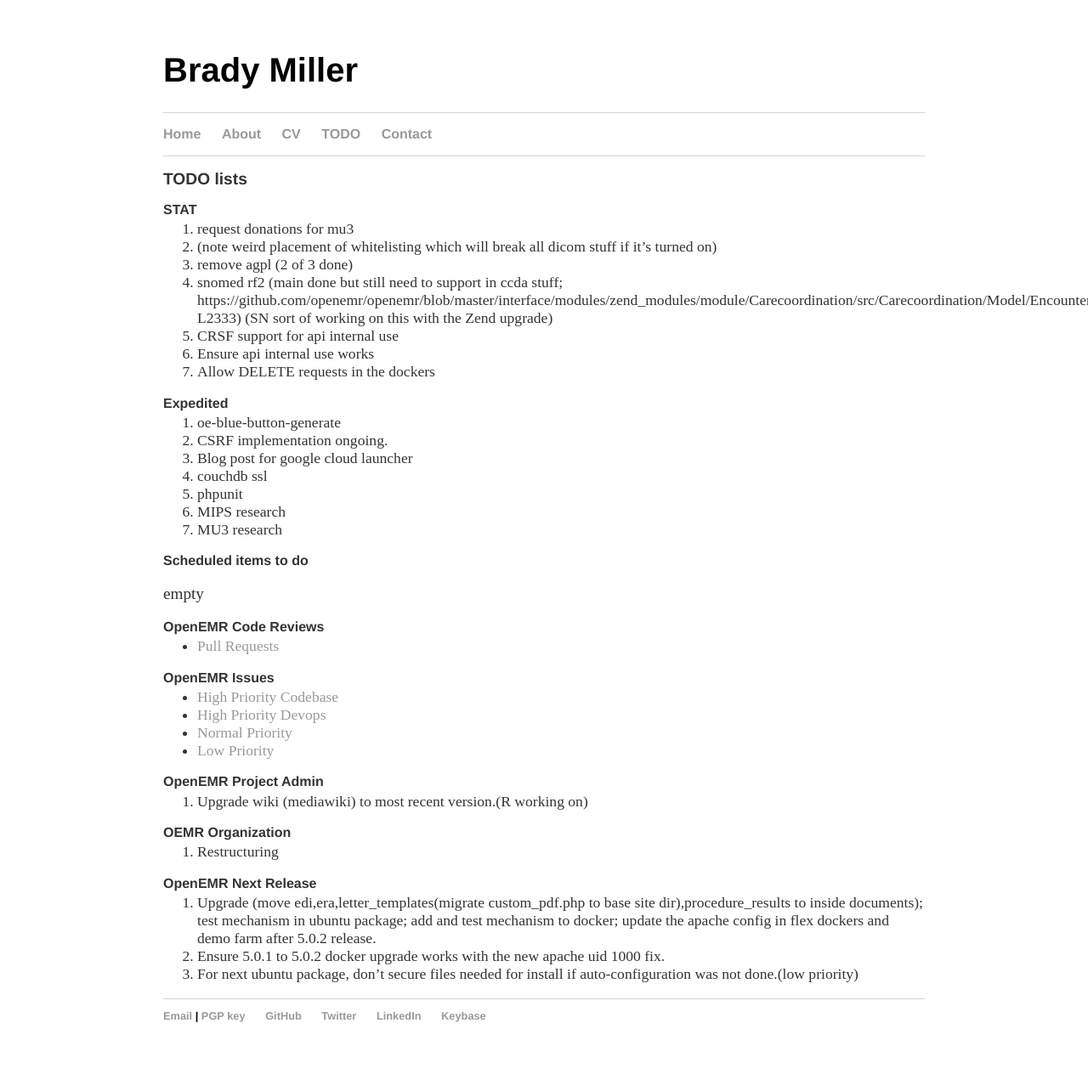
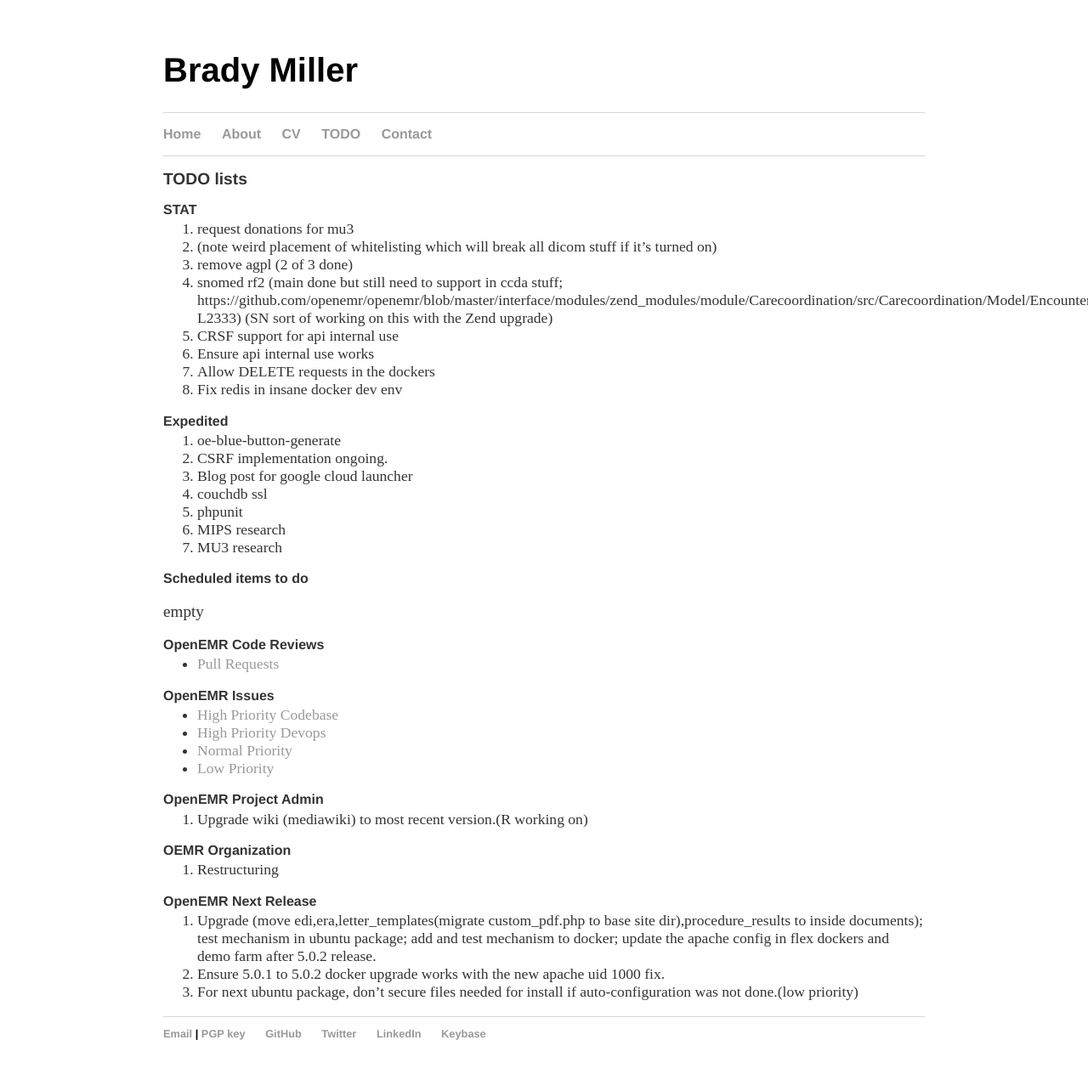
Before and after one commit to bradymiller/bradymiller.github.io, a Jekyll site: the page built from todo/index.md, in a window 1280 px wide. Shown: the whole page at 85% size. Built offline with Jekyll 4.4.1, drawn with Linux system fonts in a browser that asks for light colours; our own code applies the rules of GitHub Pages for plain Markdown files; before the commit the page ends 1263 px from its top, so only the background shows below that.

Commit message:
Update index.md

```diff
--- a/todo/index.md
+++ b/todo/index.md
@@ -11,6 +11,7 @@
 1. CRSF support for api internal use
 1. Ensure api internal use works
 1. Allow DELETE requests in the dockers
+1. Fix redis in insane docker dev env
 
 ### Expedited
 1. oe-blue-button-generate
```
